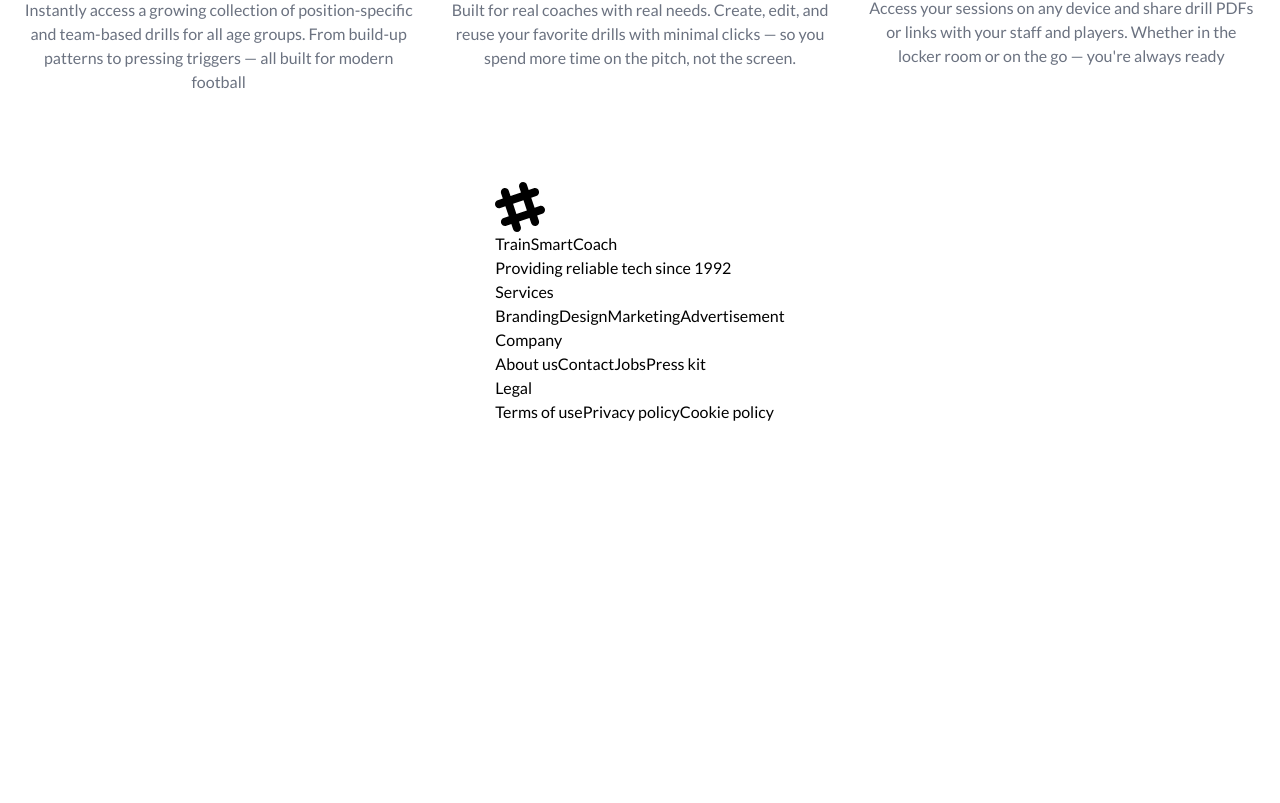
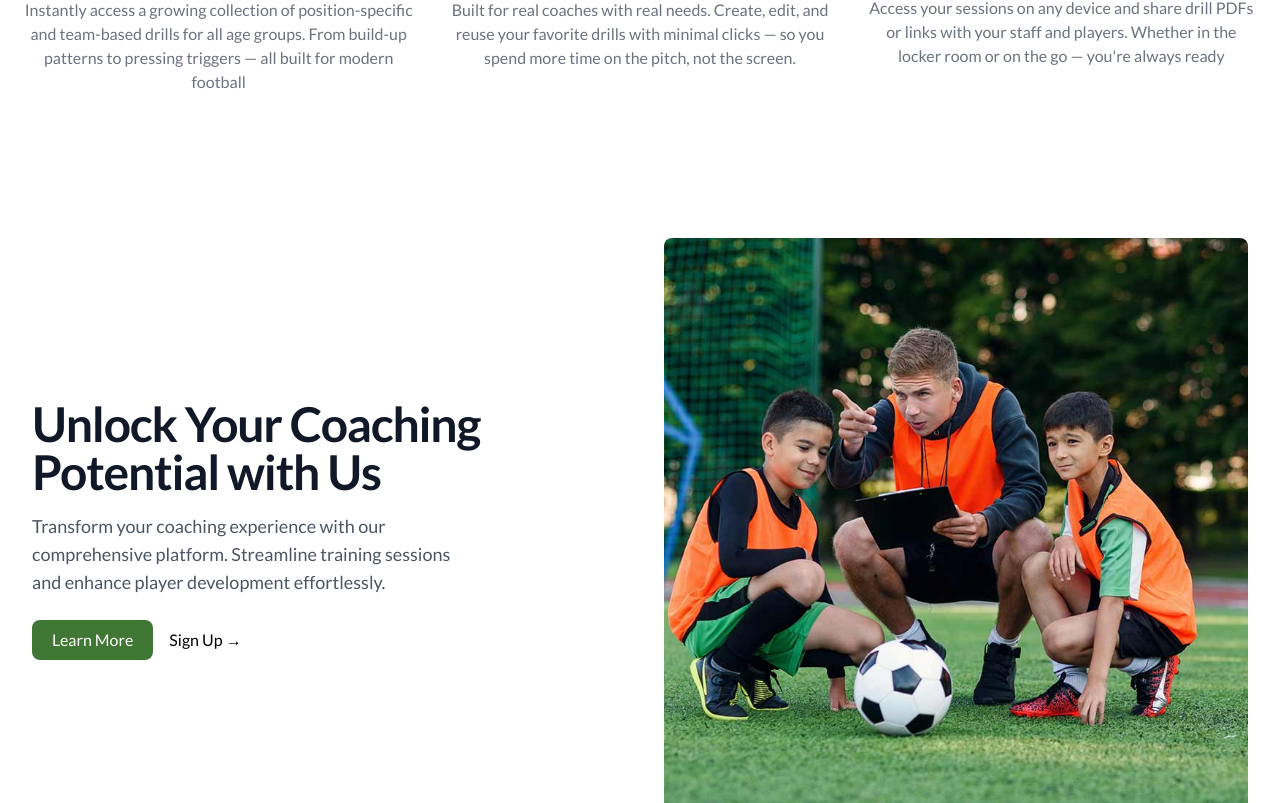
Before and after one commit to NumanBashir/train-smart-coach, a Next.js app: page / in a window 1280 px wide. Shown: the part 1556-2359 px from the top of the page. Before the commit the page ends 2020 px from the top, so only its background shows below. Built offline with nearby package versions, Linux system fonts and the light colour scheme.

Commit message:
Created new ImageHeaderTextBlockRight

```diff
--- a/app/page.tsx
+++ b/app/page.tsx
@@ -1,6 +1,7 @@
 import Hero from "@/components/Hero";
 import FeaturedClubs from "@/components/FeaturedClubs";
 import Features from "@/components/Features";
+import ImageHeaderTextBlockRight from "@/components/ImageHeaderTextBlockRight";
 
 export default function Home() {
   return (
@@ -8,6 +9,7 @@ export default function Home() {
       <Hero />
       <FeaturedClubs />
       <Features />
+      <ImageHeaderTextBlockRight />
       {/* <div className="flex flex-col items-center gap-y-4 mt-10">
         <h1 className="head_text">TrainSmartCoach</h1>
         <button className="btn_primary">Start Drill</button>
--- /dev/null
+++ b/components/ImageHeaderTextBlockRight.tsx
@@ -0,0 +1,47 @@
+import React from "react";
+
+const ImageHeaderTextBlockRight = () => {
+  return (
+    <div className="w-full py-8 sm:py-12 lg:py-16 xl:py-24">
+      <div className="max-w-7xl mx-auto px-4 sm:px-6 lg:px-8">
+        <div className="flex flex-col-reverse lg:flex-row items-center justify-between gap-8 lg:gap-12">
+          {/* Left: Text content */}
+          <div className="w-full lg:w-1/2 text-center lg:text-left">
+            <h2 className="text-2xl sm:text-3xl lg:text-4xl xl:text-5xl font-bold tracking-tight text-gray-900 leading-tight">
+              Unlock Your Coaching <br className="hidden sm:block" /> Potential
+              with Us
+            </h2>
+            <p className="mt-3 sm:mt-4 w-full sm:w-3/4 mx-auto lg:mx-0 text-sm sm:text-base lg:text-lg text-gray-600 leading-relaxed">
+              Transform your coaching experience with our comprehensive
+              platform. Streamline training sessions and enhance player
+              development effortlessly.
+            </p>
+            <div className="mt-4 sm:mt-6 flex flex-col sm:flex-row items-center gap-3 sm:gap-4 justify-center lg:justify-start">
+              <button className="btn_primary sm:w-auto bg-black text-white px-6 py-3 rounded transition duration-200">
+                Learn More
+              </button>
+              <a
+                href="#"
+                className="text-black font-medium hover:underline transition duration-200"
+              >
+                Sign Up →
+              </a>
+            </div>
+          </div>
+
+          {/* Right: Image block - Square */}
+          <div className="w-full lg:w-1/2 max-w-sm sm:max-w-md lg:max-w-none mx-auto lg:mx-0">
+            <div
+              className="aspect-square bg-gray-200 flex items-center justify-center rounded-lg shadow-sm bg-cover bg-center"
+              style={{
+                backgroundImage: "url('/assets/training2.png')",
+              }}
+            ></div>
+          </div>
+        </div>
+      </div>
+    </div>
+  );
+};
+
+export default ImageHeaderTextBlockRight;
```
Also changed, not shown: public/assets/training2.png (added).
